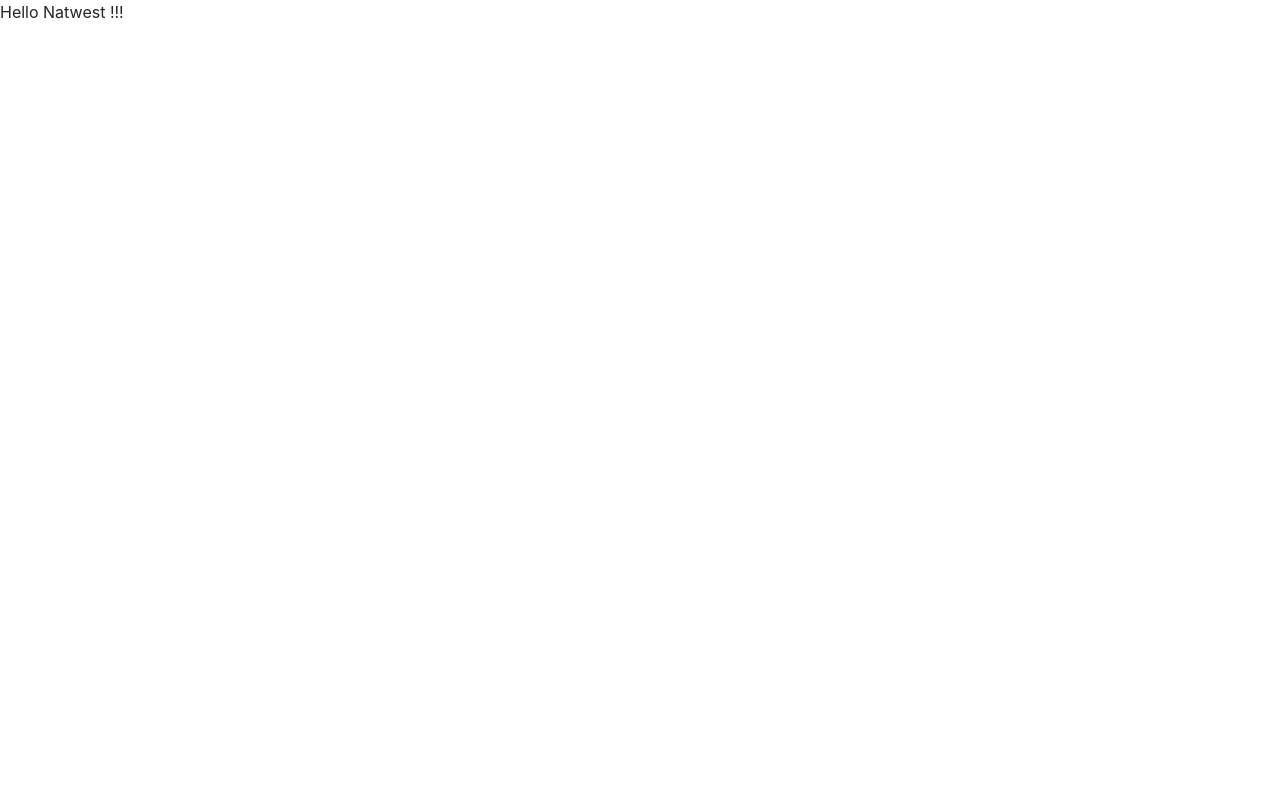
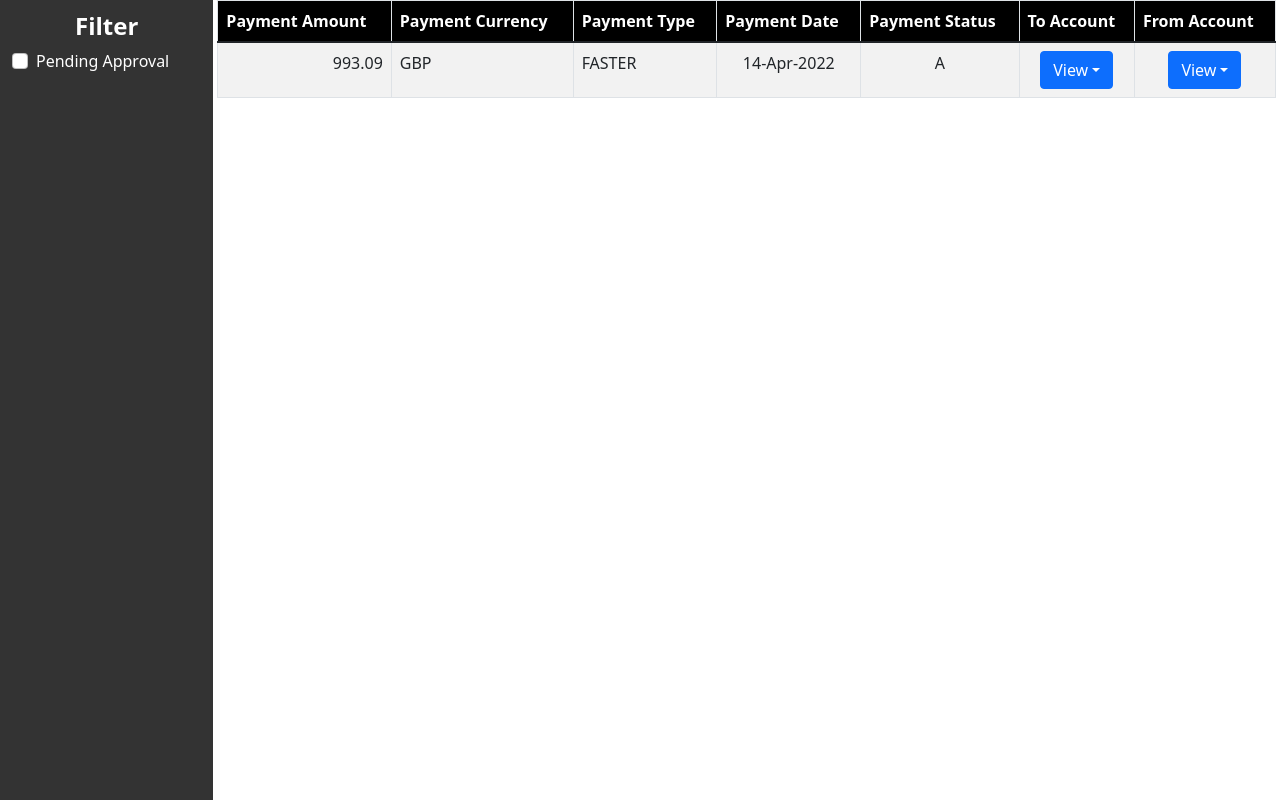
Before and after one commit to hknsagar/natwest-frontend, a React (Create React App) app: page / in a window 1280 px wide. Built offline with nearby package versions, Linux system fonts and the light colour scheme; the HTML template or start-up script is replaced by a standard one.

Commit message:
Static home page layout and applied styles

```diff
--- a/src/App.css
+++ b/src/App.css
@@ -1,38 +1,15 @@
-.App {
-  text-align: center;
+#colSidebar {
+  padding: 12px;
+  background: #333333;
+  height: 100vh;
+  position: fixed;
+  overflow: auto;
+  color: #fff;
 }
 
-.App-logo {
-  height: 40vmin;
-  pointer-events: none;
+#tHead {
+  position: sticky;
+  top: 0;
+  background-color: #000;
+  color: #fff;
 }
-
-@media (prefers-reduced-motion: no-preference) {
-  .App-logo {
-    animation: App-logo-spin infinite 20s linear;
-  }
-}
-
-.App-header {
-  background-color: #282c34;
-  min-height: 100vh;
-  display: flex;
-  flex-direction: column;
-  align-items: center;
-  justify-content: center;
-  font-size: calc(10px + 2vmin);
-  color: white;
-}
-
-.App-link {
-  color: #61dafb;
-}
-
-@keyframes App-logo-spin {
-  from {
-    transform: rotate(0deg);
-  }
-  to {
-    transform: rotate(360deg);
-  }
-}
--- a/src/App.js
+++ b/src/App.js
@@ -1,5 +1,11 @@
+import 'bootstrap/dist/css/bootstrap.min.css';
+import HomePage from "./view/HomePage";
+import "./App.css";
+
 function App() {
-  return <div className="App">Hello Natwest !!!</div>;
+  return <div className="App">
+    <HomePage />
+  </div>;
 }
 
 export default App;
--- /dev/null
+++ b/src/components/Filter.js
@@ -0,0 +1,13 @@
+import React from "react";
+import { Form } from "react-bootstrap";
+
+const Filter = () => {
+  return (
+    <>
+      <h4 className="text-center fw-bold">Filter</h4>
+      <Form.Check type="checkbox" label="Pending Approval" />
+    </>
+  );
+};
+
+export default Filter;
--- /dev/null
+++ b/src/view/HomePage.js
@@ -0,0 +1,67 @@
+import React from "react";
+import { Container, Row, Col, Table, DropdownButton, Dropdown } from "react-bootstrap";
+import Filter from "../components/Filter";
+
+const HomePage = () => {
+  return (
+    <Container fluid>
+      <Row>
+        <Col sm={2} id="colSidebar">
+          <Filter />
+        </Col>
+        <Col md={{ offset: 2 }} className="px-1">
+          <Table striped bordered hover>
+            <thead id="tHead">
+              <tr>
+                <th>Payment Amount</th>
+                <th>Payment Currency</th>
+                <th>Payment Type</th>
+                <th>Payment Date</th>
+                <th>Payment Status</th>
+                <th>To Account</th>
+                <th>From Account</th>
+              </tr>
+            </thead>
+            <tbody>
+              <tr>
+                <td align="right">993.09</td>
+                <td>GBP</td>
+                <td>FASTER</td>
+                <td align="center">14-Apr-2022</td>
+                <td align="center">A</td>
+                <td align="center">
+                  <DropdownButton id="dropdown-basic-button" title="View">
+                    <Dropdown.Item>
+                      <span className="fw-bold">Account Name:</span> Savings Account
+                    </Dropdown.Item>
+                    <Dropdown.Item>
+                      <span className="fw-bold">Sort Code:</span> 745478
+                    </Dropdown.Item>
+                    <Dropdown.Item>
+                      <span className="fw-bold">Account No:</span> 14917464
+                    </Dropdown.Item>
+                  </DropdownButton>
+                </td>
+                <td align="center">
+                  <DropdownButton id="dropdown-basic-button" title="View">
+                    <Dropdown.Item>
+                      <span className="fw-bold">Account Name:</span> Savings Account
+                    </Dropdown.Item>
+                    <Dropdown.Item>
+                      <span className="fw-bold">Sort Code:</span> 745478
+                    </Dropdown.Item>
+                    <Dropdown.Item>
+                      <span className="fw-bold">Account No:</span> 14917464
+                    </Dropdown.Item>
+                  </DropdownButton>
+                </td>
+              </tr>
+            </tbody>
+          </Table>
+        </Col>
+      </Row>
+    </Container>
+  );
+};
+
+export default HomePage;
```
